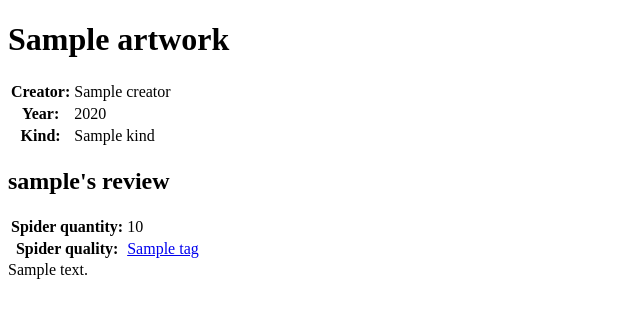
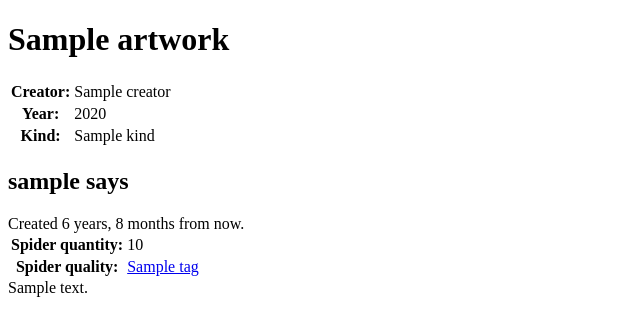
Before and after one commit to wlonk/are_there_spiders, a Django app: template are_there_spiders/phobias/templates/phobias/artwork_instance.html in a window 1280 px wide. Shown: the part 133-469 px from the top of the page, without its empty margins (0-640 px from the left). Run offline with Django 3.2, Linux system fonts and the light colour scheme; the template is opened without the code that fills it: most values are stand-ins (such as "Sample title", 1, 10 or a date in 2020); parts of the project's set-up code (start-up, migrations or seed data) failed here and were passed over; some libraries are stand-ins or nearby versions.

Commit message:
Added timestamps to reviews.

```diff
--- a/are_there_spiders/are_there_spiders/settings/base.py
+++ b/are_there_spiders/are_there_spiders/settings/base.py
@@ -245,7 +245,7 @@
     'django.contrib.staticfiles',
 
     # Useful template tags:
-    # 'django.contrib.humanize',
+    'django.contrib.humanize',
     'django.contrib.markup',
 
     # Admin panel and documentation:
--- a/are_there_spiders/phobias/models.py
+++ b/are_there_spiders/phobias/models.py
@@ -50,6 +50,8 @@
 
     user = models.ForeignKey(settings.AUTH_USER_MODEL)
     artwork = models.ForeignKey(Artwork)
+    created = models.DateTimeField(auto_now_add=True)
+    updated = models.DateTimeField(auto_now=True)
     spider_quantity = models.CharField(
         max_length=10,
         choices=SPIDER_QUANTITY_CHOICES
--- a/are_there_spiders/phobias/templates/phobias/_review_instance.html
+++ b/are_there_spiders/phobias/templates/phobias/_review_instance.html
@@ -1,18 +1,27 @@
-{% load markup %}
-<div class="review well">
-  <h2 class="review-author">
-    {{ review.user.username }}'s review
+{% load markup humanize %}
+<div class="review well" id="{{ review.pk }}">
+  <div class="row-fluid">
+    <div class="span8">
+      <h2 class="review-author">{{ review.user.username }} says</h2>
+    </div>
+    <div class="span4">
       {% if user.is_authenticated and review.user != user %}
-    <span class="pull-right spam-information">
+      <div class="spam-information">
         {% if review.flagged_count > 0 %}
           {{ review.flagged_count }}
         {% endif %}
         <a class="flag-as-spam" href="{% url 'phobias:flag' pk=review.pk %}" title="Flag review">
           <i class="icon-flag{% if user in review.flagged_by.all %} icon-red{% endif %}"></i>
         </a>
-    </span>
+      </div>
+      {% else %}
+      <div class="spaceholder"></div>
       {% endif %}
-  </h2>
+      <div class="review-date">
+        Created {{ review.created|naturaltime }}{% if review.created != review.updated %}, last edited {{ review.updated|naturaltime }}{% endif %}.
+      </div>
+    </div>
+  </div>
   <table class="table table-bordered">
     <tbody>
       <tr>
```
Also changed, not shown: are_there_spiders/static/css/project.css (+16 -2 lines), are_there_spiders/phobias/migrations/0004_auto__add_field_review_created__add_field_review_updated.py (added). Lines whose indentation alone changed are shown as unchanged.
